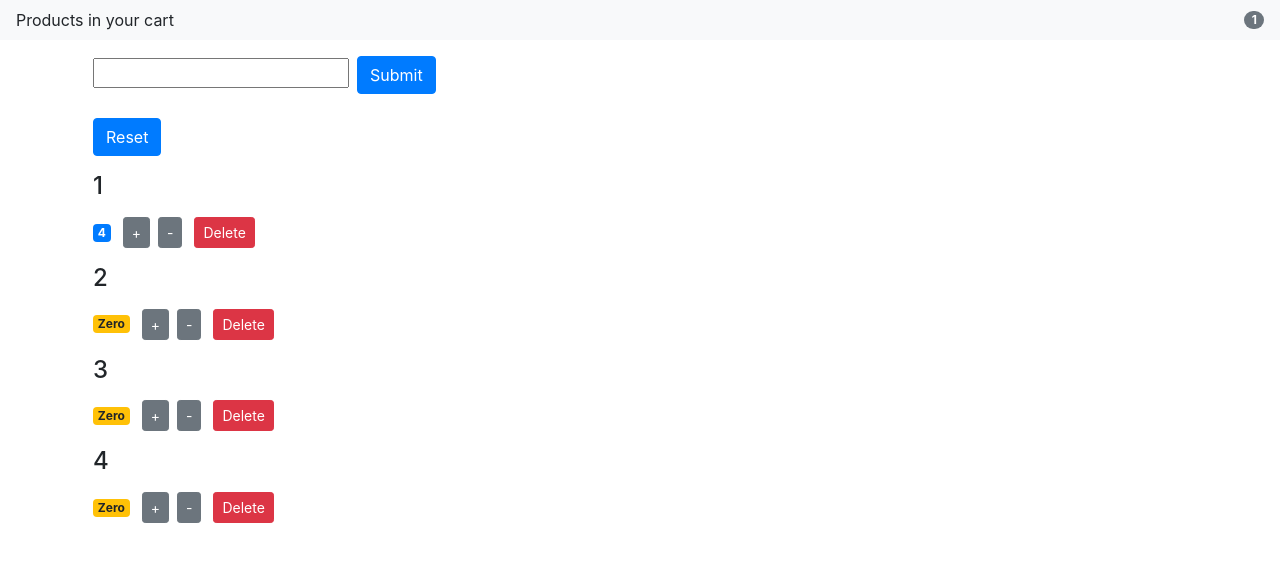
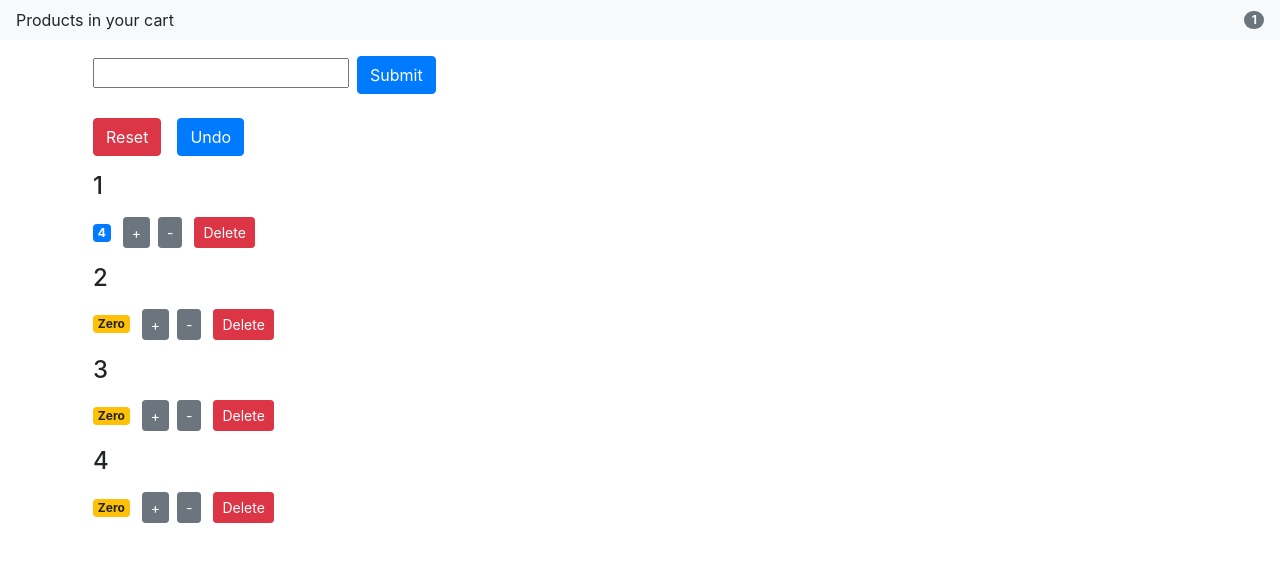
Before and after one commit to TheLoneWanderer4/Dev-Projects, a React (Create React App) app in the folder javaScript/counter/: page / in a window 1280 px wide. Shown: the top 562 px of the page. Built offline with nearby package versions, Linux system fonts and the light colour scheme.

Commit message:
Added an archive value in the state and with it an undo button

```diff
--- a/javaScript/counter/src/App.js
+++ b/javaScript/counter/src/App.js
@@ -12,9 +12,22 @@ class App extends Component {
         { id: 2, value: 0 },
         { id: 3, value: 0 },
         { id: 4, value: 0 }
-      ]
+      ],
+      archive: []
     };
   }
+
+  handleUndo = () => {
+    if (this.state.archive.length > 0) {
+      const counters = this.state.counters.concat(this.state.archive[0]);
+      const archive = this.state.archive.slice(1);
+      console.log(counters);
+      console.log(archive);
+      this.setState({ counters, archive });
+    } else {
+      alert("Archive is empty");
+    }
+  };
 
   handleReset = () => {
     const counters = this.state.counters.map(counter => {
@@ -47,8 +60,16 @@ class App extends Component {
   };
 
   handleDelete = id => {
+    Array.prototype.diff = function(a) {
+      return this.filter(function(i) {
+        return a.indexOf(i) < 0;
+      });
+    };
     const counters = this.state.counters.filter(counter => counter.id !== id);
-    this.setState({ counters });
+    const archive = this.state.archive.concat(
+      this.state.counters.diff(counters)
+    );
+    this.setState({ counters, archive });
   };
 
   handleNewCounter = newId => {
@@ -74,6 +95,7 @@ class App extends Component {
             onDelete={this.handleDelete}
             onIncrement={this.handleIncrement}
             onDecrement={this.handleDecrement}
+            onUndo={this.handleUndo}
           />
         </main>
       </React.Fragment>
--- a/javaScript/counter/src/components/counters.jsx
+++ b/javaScript/counter/src/components/counters.jsx
@@ -6,13 +6,18 @@ const Counters = ({
   onDelete,
   onIncrement,
   onDecrement,
+  onUndo,
   counters
 }) => {
   return (
     <div className="">
-      <button onClick={onReset} className="btn btn-primary btn-small m-2">
+      <button onClick={onReset} className="btn btn-danger btn-small m-2">
         {" "}
         Reset{" "}
+      </button>
+      <button onClick={onUndo} className="btn btn-primary btn-small m-2">
+        {" "}
+        Undo{" "}
       </button>
       {counters.map(counter => (
         <Counter
--- a/javaScript/counter/src/components/newCounter.jsx
+++ b/javaScript/counter/src/components/newCounter.jsx
@@ -8,6 +8,7 @@ class newCounter extends Component {
         onSubmit={event => {
           event.preventDefault();
           this.props.onNewCounter(this.refs.id.value);
+          this.refs.id.value = "";
         }}
       >
         <input type="text" ref="id" />
```
